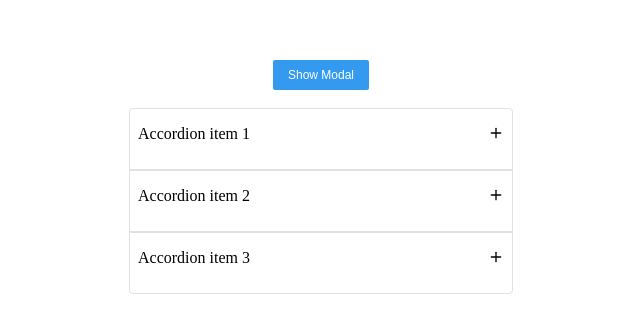
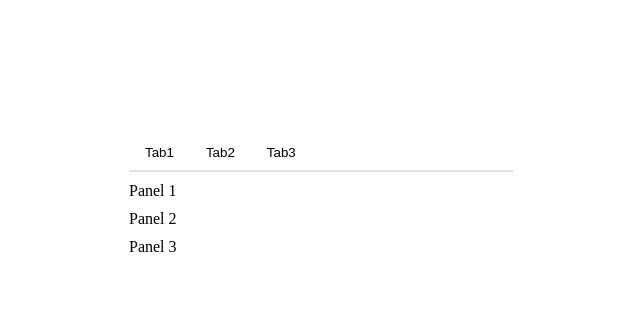
Before and after one commit to hay-bams/ui, a React (Create React App) app: page / in a window 1280 px wide. Shown: the part 231-564 px from the top of the page, without its empty margins (319-959 px from the left). Built offline with nearby package versions, Linux system fonts and the light colour scheme.

Commit message:
switch tabs

```diff
--- a/src/App.tsx
+++ b/src/App.tsx
@@ -7,6 +7,7 @@ import {Break} from 'components/Break';
 import {Modal} from 'components/Modal';
 import {Button} from 'components/Button';
 import {ReactComponent as IconPlus} from 'assets/icons/IconPlus.svg';
+import {Tabs} from 'components/Tabs/Tabs';
 
 export const AppContainer = styled.div`
   display: flex;
@@ -17,7 +18,7 @@ export const AppContainer = styled.div`
   height: 100vh;
 `;
 
-const AccordionContainer = styled.div`
+const SectionContainer = styled.div`
   width: 30vw;
 `;
 
@@ -26,11 +27,11 @@ export const App = () => {
   const [showModal, setShowModal] = useState(false);
   return (
     <AppContainer>
-      <Button size="xs" variant="filled" onClick={() => setShowModal(true)}>
+      {/* <Button size="xs" variant="filled" onClick={() => setShowModal(true)}>
         Show Modal
-      </Button>
+      </Button> */}
 
-      <Modal
+      {/* <Modal
         open={showModal}
         onClose={useCallback(() => setShowModal(false), [])}
         size="md"
@@ -69,17 +70,16 @@ export const App = () => {
             placeholder="Confirm Password"
           />
         </Form>
-      </Modal>
+      </Modal> */}
       <Break />
       {/* TODO: Accordion height should be responsive */}
-      <AccordionContainer>
-        <Accordion
+      <SectionContainer>
+        {/* <Accordion
           transitionDuration={1000}
           chevron={<IconPlus />}
           styles={{chevron: {transform: 'rotate(45deg)'}}}
           value={value}
-          onChange={setValue}
-          >
+          onChange={setValue}>
           <Accordion.Item value="Accordion item 1">
             <Accordion.Control>Accordion item 1</Accordion.Control>
             <Accordion.Panel>
@@ -103,8 +103,24 @@ export const App = () => {
               sequi rem itaque provident eveniet aliquid laboriosam earum
             </Accordion.Panel>
           </Accordion.Item>
-        </Accordion>
-      </AccordionContainer>
+        </Accordion> */}
+
+        <Break />
+
+        <Tabs>
+          <Tabs.List>
+            <Tabs.Tab value='tab1'>Tab1</Tabs.Tab>
+            <Tabs.Tab value='tab2'>Tab2</Tabs.Tab>
+            <Tabs.Tab value='tab3'>Tab3</Tabs.Tab>
+          </Tabs.List>
+
+          <Tabs.Panel>Panel 1</Tabs.Panel>
+
+          <Tabs.Panel>Panel 2</Tabs.Panel>
+
+          <Tabs.Panel>Panel 3</Tabs.Panel>
+        </Tabs>
+      </SectionContainer>
     </AppContainer>
   );
 };
--- /dev/null
+++ b/src/components/Tabs/Tabs.tsx
@@ -0,0 +1,87 @@
+import {ReactNode, useContext} from 'react';
+import styled from 'styled-components';
+
+import {TabsContext, TabsProvider} from './TabsProvider';
+import {TabStyledProps} from './Tabs.types';
+
+interface TabsProps {
+  children?: ReactNode;
+  defaultValue?: string;
+}
+
+interface TabsListProps {
+  children?: ReactNode;
+}
+
+interface TabProps {
+  children?: ReactNode;
+  value: string | null;
+}
+
+interface TabPanelProps {
+  children?: ReactNode;
+}
+
+const TabsStyled = styled.div`
+  box-sizing: border-box;
+  width: 100%;
+`;
+
+const TabsListStyled = styled.div`
+  box-sizing: border-box;
+  display: flex;
+  border-bottom: 2px solid #dee2e6;
+`;
+
+const TabStyled = styled.button<TabStyledProps>`
+  box-sizing: border-box;
+  display: inline-block;
+  background: transparent;
+  border: none;
+  display: flex;
+  align-items: center;
+  justify-content: center;
+  border-bottom: 2px solid transparent;
+  border-color: ${(props) => props.active && 'red'};
+  margin-bottom: -2px;
+  padding: 10px 16px;
+  cursor: pointer;
+  &:hover {
+    background: #f8f9fa;
+    border-color:  ${(props) => props.active ? 'red' :  '#dee2e6'};
+  }
+`;
+
+const TabPanel = styled.div`
+  box-sizing: border-box;
+  margin-top: 10px;
+`;
+
+export const Tabs = ({children, defaultValue = ''}: TabsProps) => (
+  <TabsProvider defaultValue={defaultValue}>
+    <TabsStyled>{children}</TabsStyled>
+  </TabsProvider>
+);
+
+const TabsLists = ({children}: TabsListProps) => {
+  return <TabsListStyled>{children}</TabsListStyled>;
+};
+
+const Tab = ({children, value}: TabProps) => {
+  const {activeTab, handleTabChange} = useContext(TabsContext);
+  return (
+    <TabStyled
+      active={!!(activeTab === value)}
+      onClick={() => handleTabChange(value)}>
+      {children}
+    </TabStyled>
+  );
+};
+
+const TabsPanel = ({children}: TabPanelProps) => {
+  return <TabPanel>{children}</TabPanel>;
+};
+
+Tabs.List = TabsLists;
+Tabs.Tab = Tab;
+Tabs.Panel = TabsPanel;
--- /dev/null
+++ b/src/components/Tabs/TabsProvider.tsx
@@ -0,0 +1,45 @@
+import {ReactNode, createContext, useCallback, useMemo, useState} from 'react';
+
+import {TabsContextState} from './Tabs.types';
+
+interface TabsProviderProps {
+  children: ReactNode;
+  defaultValue?: string;
+}
+
+const defaultContextValue: TabsContextState = {
+  activeTab: null,
+  handleTabChange: () => {}
+};
+
+export const TabsContext = createContext<TabsContextState>(defaultContextValue);
+
+export const TabsProvider = ({children ,defaultValue}: TabsProviderProps) => {
+  const [activeTab, setActiveTab] = useState<string | null>(null);
+
+  const handleTabChange = useCallback(
+    (tabValue: string | null) => {
+      if (activeTab !== tabValue) {
+        setActiveTab(tabValue);
+      } else {
+        setActiveTab(null);
+      }
+    },
+    [activeTab],
+  );
+
+  const contextValue = useMemo(
+    () => ({
+      defaultValue: defaultValue || defaultContextValue.defaultValue,
+      activeTab: activeTab || defaultContextValue.activeTab,
+      handleTabChange,
+    }),
+    [defaultValue, activeTab ,handleTabChange],
+  );
+
+  return (
+    <TabsContext.Provider value={contextValue}>
+      {children}
+    </TabsContext.Provider>
+  );
+};
```
Also changed, not shown: src/components/Tabs/Tabs.types.ts (added, +14 -0 lines), src/components/Tabs/TabsListsProvider.tsx (added, +19 -0 lines).
